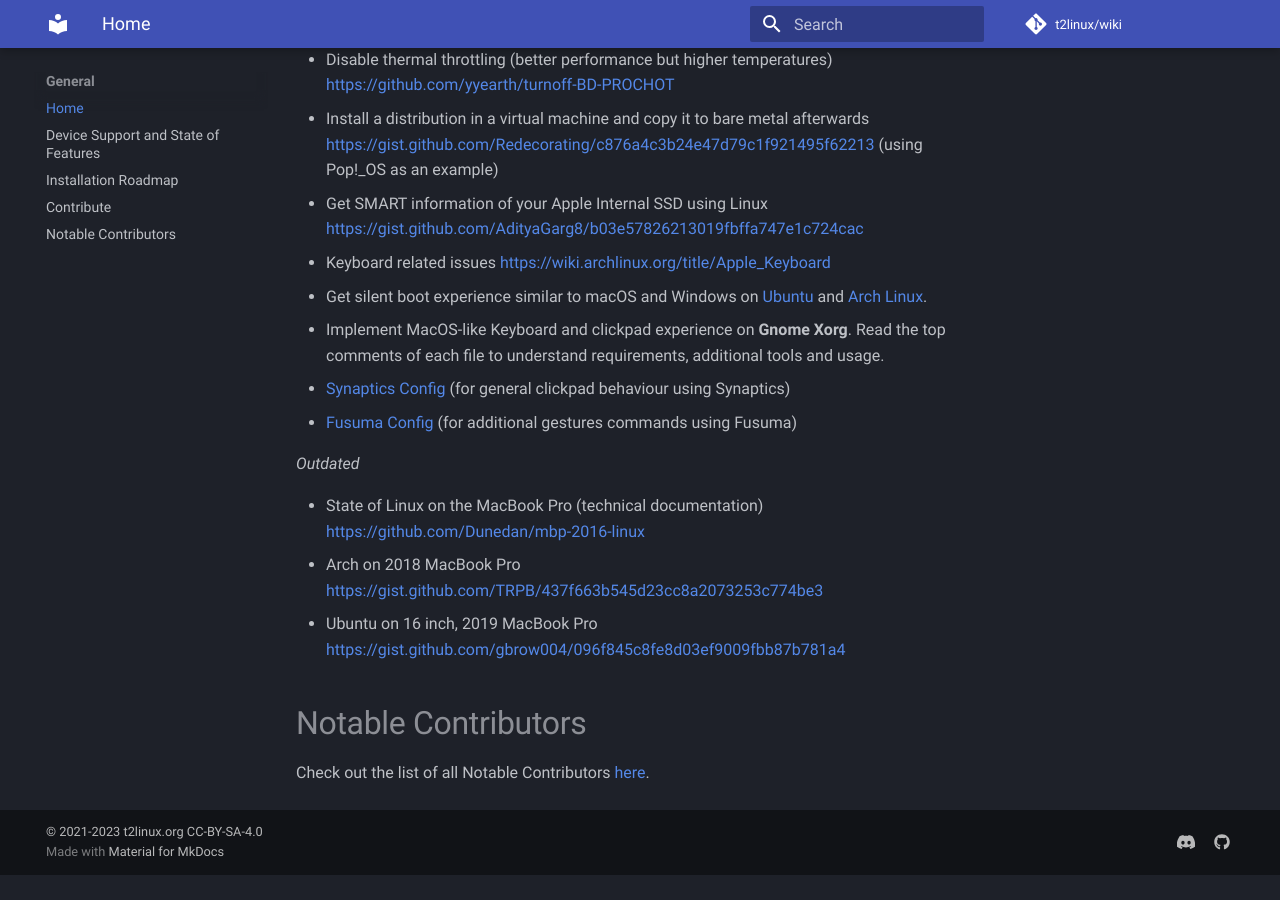
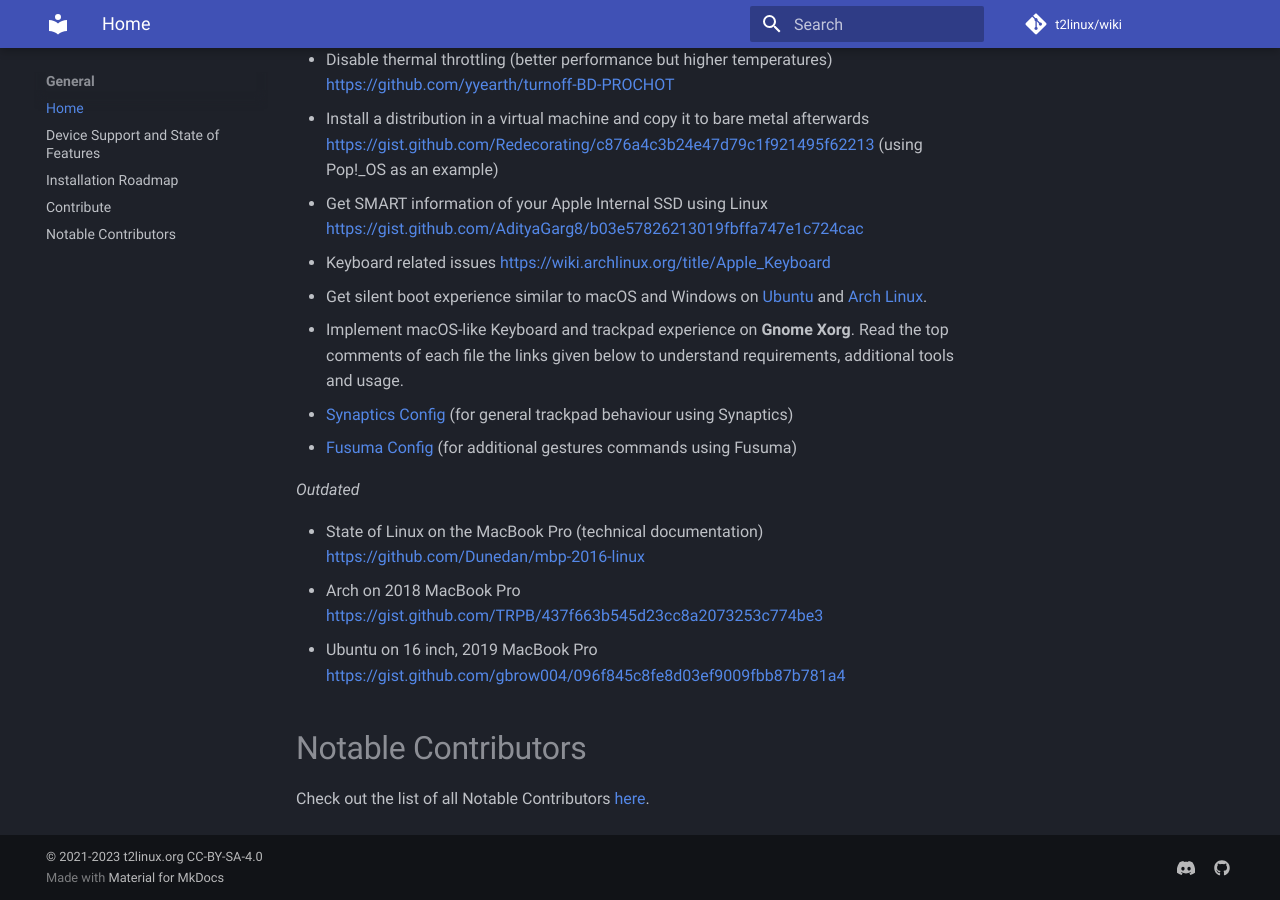
Before and after one commit to t2linux/wiki, an MkDocs documentation site: the page built from docs/index.md, in a window 1280 px wide and 900 px high, scrolled down 1836 px. Built offline with MkDocs 1.6.1 and Material for MkDocs 9.7.7, drawn with Linux system fonts in a browser that asks for light colours; comment, search, counter and statistics services are not loaded; before the commit the page ends 2711 px from its top, so only the background shows below that.

Commit message:
More changes

```diff
--- a/docs/index.md
+++ b/docs/index.md
@@ -53,8 +53,8 @@ Note that, if you are using one of the distributions listed above, you should fo
 - Get SMART information of your Apple Internal SSD using Linux [https://gist.github.com/AdityaGarg8/b03e57826213019fbffa747e1c724cac](https://gist.github.com/AdityaGarg8/b03e57826213019fbffa747e1c724cac)
 - Keyboard related issues [https://wiki.archlinux.org/title/Apple_Keyboard](https://wiki.archlinux.org/title/Apple_Keyboard)
 - Get silent boot experience similar to macOS and Windows on [Ubuntu](https://gist.github.com/AdityaGarg8/a39063f0d8c39572f03f55cbe02f9beb) and [Arch Linux](https://wiki.archlinux.org/title/silent_boot).
-- Implement MacOS-like Keyboard and clickpad experience on **Gnome Xorg**. Read the top comments of each file to understand requirements, additional tools and usage.
-  - [Synaptics Config](https://gist.github.com/smileBeda/f0452f0d7f1f6d8aa772603411f7876f) (for general clickpad behaviour using Synaptics)
+- Implement macOS-like Keyboard and trackpad experience on **Gnome Xorg**. Read the top comments of each file the links given below to understand requirements, additional tools and usage.
+  - [Synaptics Config](https://gist.github.com/smileBeda/f0452f0d7f1f6d8aa772603411f7876f) (for general trackpad behaviour using Synaptics)
   - [Fusuma Config](https://gist.github.com/smileBeda/74a52fe7cb0901da9e67ae4e39966982) (for additional gestures commands using Fusuma)
 
 *Outdated*
```
